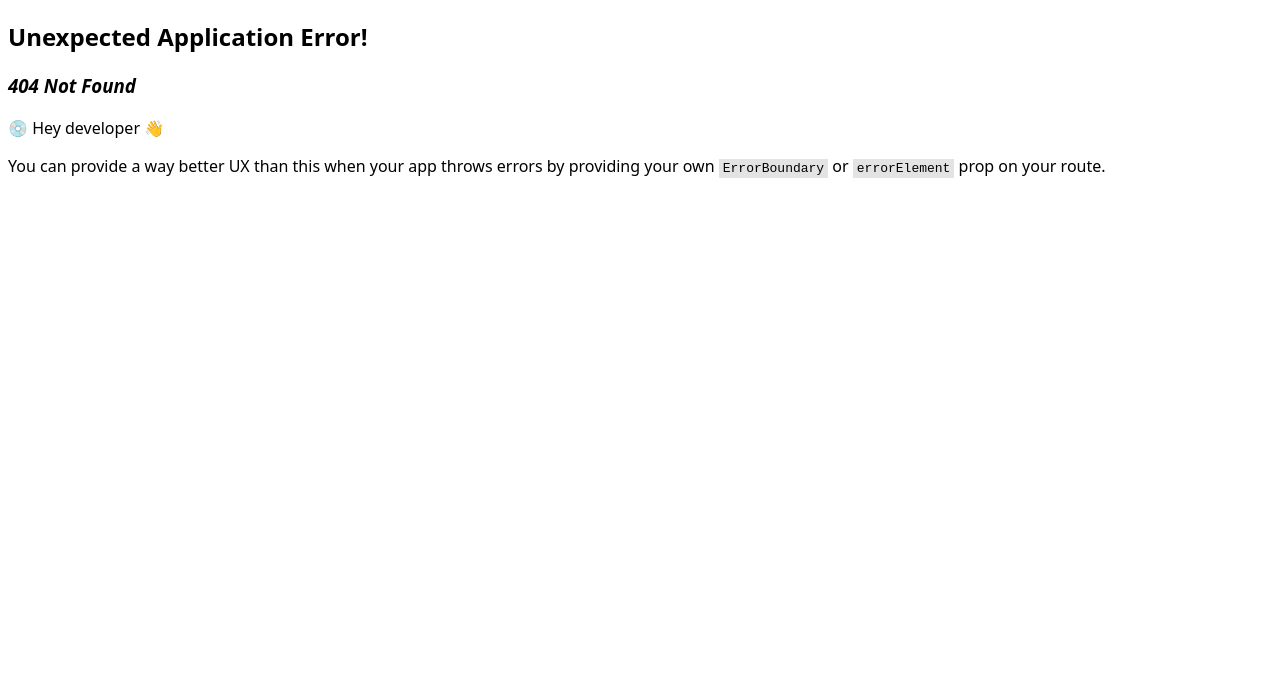
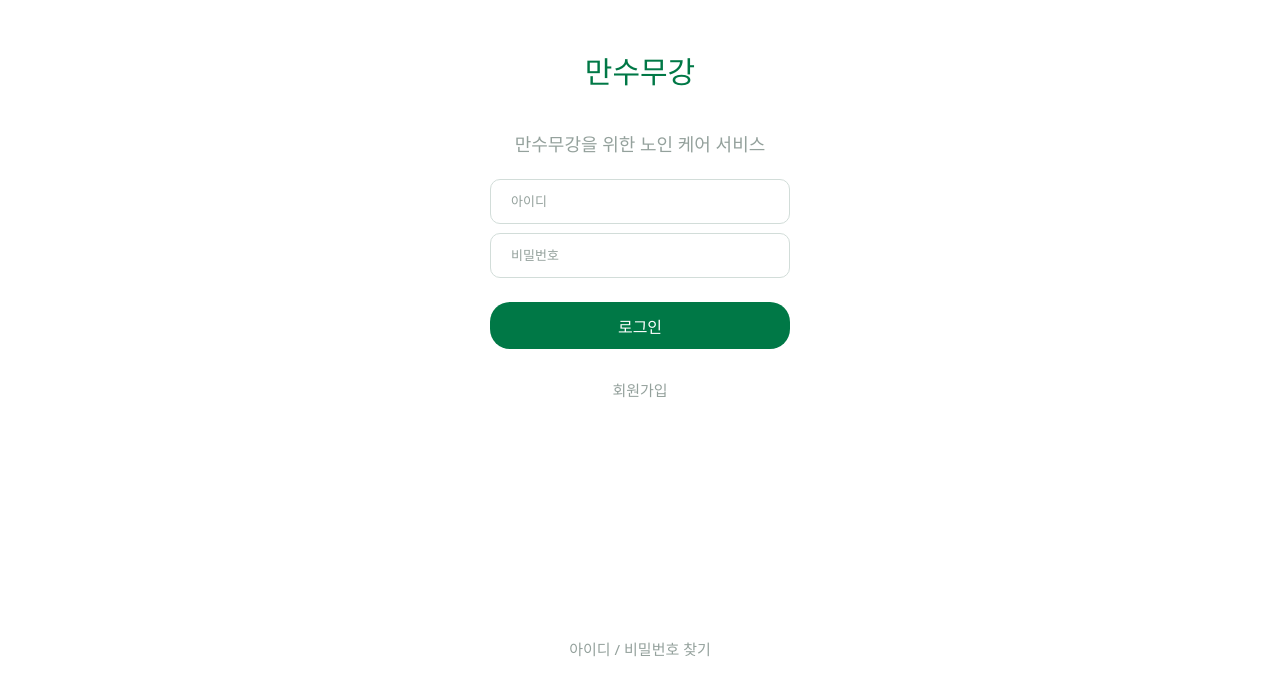
Before and after one commit to Team-MansuMugang/mansumugang-fontend, a React (Vite) app: page /sign-in in a window 1280 px wide. Before the commit this address had no page. Shown: the top 696 px of the page. Built offline with nearby package versions, Linux system fonts and the light colour scheme.

Commit message:
SignInPage틀 구성

```diff
--- /dev/null
+++ b/src/pages/sign-in/SignInPage.css
@@ -0,0 +1,63 @@
+h1 {
+  font-size: 30px;
+  font-weight: 140%;
+  color: #007846;
+  text-align: center;
+}
+p {
+  font-size: 18px;
+  font-weight: bold;
+  color: #94a19c;
+  text-align: center;
+}
+.sign-in-container {
+  display: flex;
+  flex-direction: column;
+  align-items: center;
+  justify-content: center;
+  min-height: 100vh; /* 페이지 전체 높이 사용 */
+  padding: 20px;
+  box-sizing: border-box; /* 패딩을 포함한 박스 크기 계산 */
+}
+/* input 스타일 (Input 컴포넌트에 적용) */
+input {
+  width: 80%;
+  max-width: 300px;
+  margin: 4.5px 0;
+  padding: 10px;
+  font-size: 14px;
+  box-sizing: border-box;
+}
+
+/* button 스타일 (BigButton 컴포넌트에 적용) */
+button {
+  width: 80%;
+  max-width: 300px;
+  margin: 20px 0;
+  padding: 10px;
+  font-size: 16px;
+  box-sizing: border-box;
+  background-color: #007846;
+  color: white;
+  border: none;
+  border-radius: 5px;
+  cursor: pointer;
+}
+
+button:disabled {
+  background-color: #ccc;
+  cursor: not-allowed;
+}
+
+/* a 스타일 (SubLink 컴포넌트에 적용) */
+a {
+  display: block;
+  text-align: center;
+  margin: 10px 0;
+  color: #007846;
+  text-decoration: none;
+}
+
+a:last-of-type {
+  margin-top: auto; /* 최하단에 배치 */
+}
--- /dev/null
+++ b/src/pages/sign-in/SignInPage.jsx
@@ -0,0 +1,20 @@
+import BigButton from '../../components/BigButton';
+import Input from '../../components/Input';
+import SubLink from '../../components/SubLink';
+import './SignInPage.css';
+
+const SignInPage = () => {
+  return (
+    <div className="sign-in-container">
+      <h1>만수무강</h1>
+      <p>만수무강을 위한 노인 케어 서비스</p>
+      <Input placeholder="아이디" status="default" />
+      <Input placeholder="비밀번호" status="default" />
+      <BigButton disabled={false}>로그인</BigButton>
+      <SubLink to="/">회원가입</SubLink>
+      <SubLink to="/">아이디 / 비밀번호 찾기</SubLink>
+    </div>
+  );
+};
+
+export default SignInPage;
```
Also changed, not shown: src/App.jsx (+6 -1 lines), src/pages/test/TestPage.jsx (renamed from src/pages/test-page/TestPage.jsx).
